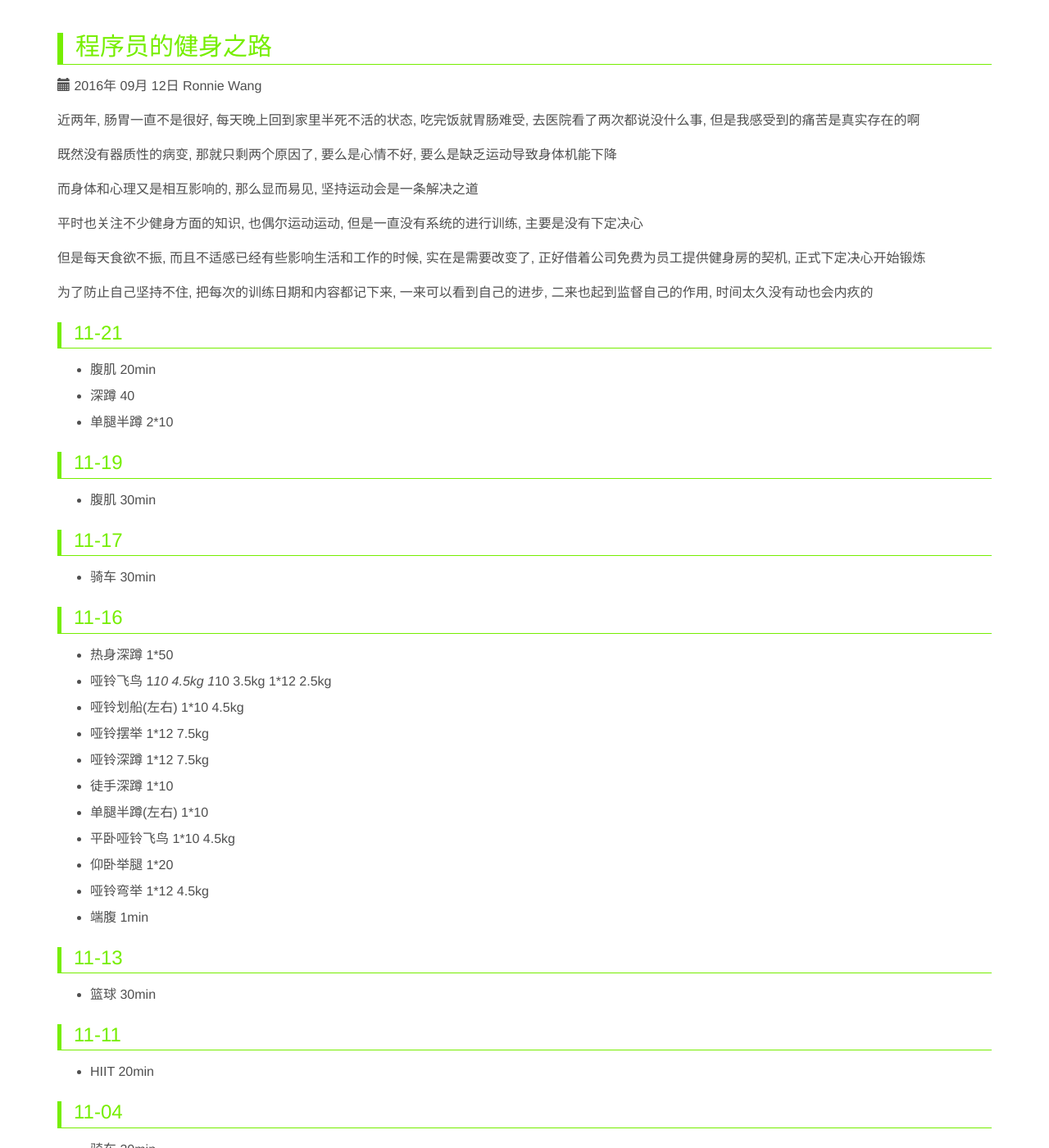
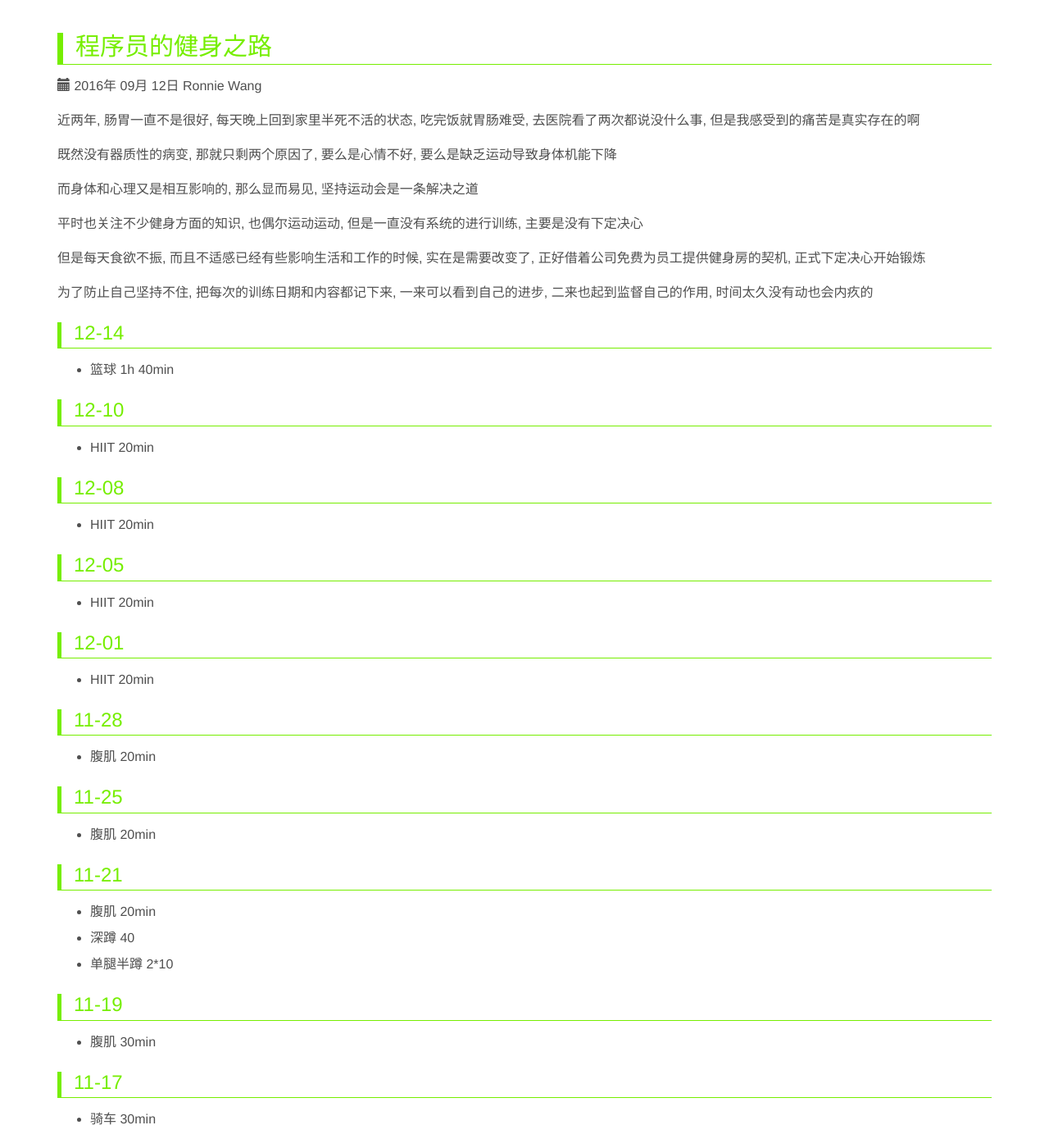
Before and after one commit to ronniewang/ronniewang.github.io, a Jekyll site: the page built from _posts/2016-09-12-body-building.md, in a window 1280 px wide and 1400 px high. Shown: the whole window at 82% size. Built offline with Jekyll 4.4.1, drawn with Linux system fonts in a browser that asks for light colours.

Commit message:
update file

```diff
--- a/_posts/2016-09-12-body-building.md
+++ b/_posts/2016-09-12-body-building.md
@@ -19,6 +19,34 @@ description: 运动是永恒的话题, 人人都知道运动的重要性, 但是
 但是每天食欲不振, 而且不适感已经有些影响生活和工作的时候, 实在是需要改变了, 正好借着公司免费为员工提供健身房的契机, 正式下定决心开始锻炼
 
 为了防止自己坚持不住, 把每次的训练日期和内容都记下来, 一来可以看到自己的进步, 二来也起到监督自己的作用, 时间太久没有动也会内疚的
+
+### 12-14
+
+* 篮球 1h 40min
+
+### 12-10
+
+* HIIT 20min
+
+### 12-08
+
+* HIIT 20min
+
+### 12-05
+
+* HIIT 20min
+
+### 12-01
+
+* HIIT 20min
+
+### 11-28
+
+* 腹肌 20min
+
+### 11-25
+
+* 腹肌 20min
 
 ### 11-21
 
```
